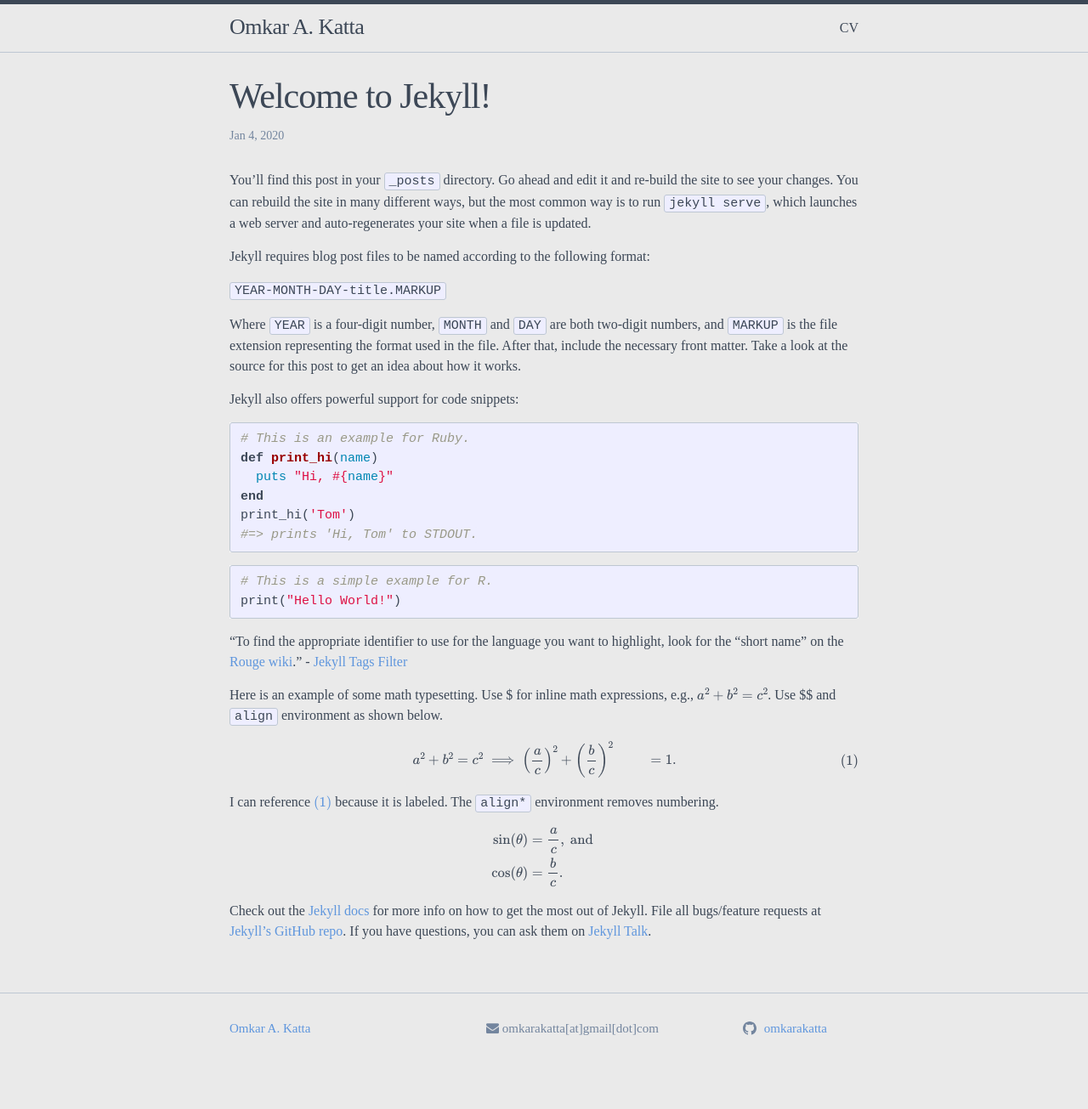
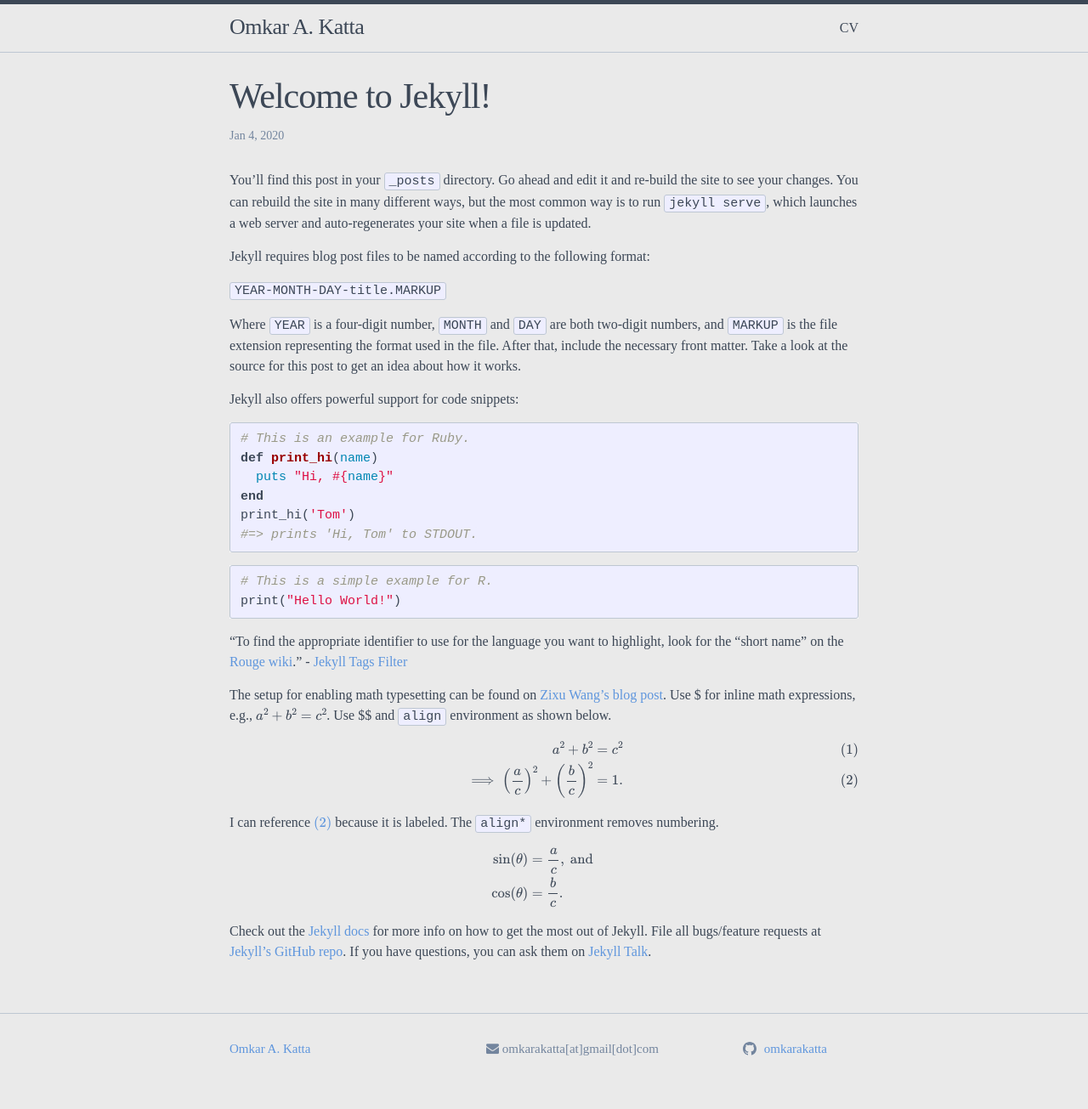
Before and after one commit to omkarakatta/omkarakatta.github.io, a Jekyll site: the page built from _posts/2020-01-04-welcome-to-jekyll.markdown, in a window 1280 px wide. Shown: the whole page at 85% size. Built offline with Jekyll 4.4.1, drawn with Linux system fonts in a browser that asks for light colours; nearby versions of some CDN libraries; formulas are drawn with MathJax 3; before the commit the page ends 1282 px from its top, so only the background shows below that.

Commit message:
revise math section and provide reference

```diff
--- a/_posts/2020-01-04-welcome-to-jekyll.markdown
+++ b/_posts/2020-01-04-welcome-to-jekyll.markdown
@@ -30,11 +30,11 @@
 
 "To find the appropriate identifier to use for the language you want to highlight, look for the “short name” on the [Rouge wiki](https://github.com/rouge-ruby/rouge/wiki/List-of-supported-languages-and-lexers)." - [Jekyll Tags Filter](https://jekyllrb.com/docs/liquid/tags/)
 
-Here is an example of some math typesetting. Use \\$ for inline math expressions, e.g., $a^2 + b^2 = c^2$. Use \\$\\$ and `align` environment as shown below.
+The setup for enabling math typesetting can be found on [Zixu Wang's blog post](https://hw311.me/en/jekyll/2019/01/23/support-latex-in-jekyll-blog/). Use \\$ for inline math expressions, e.g., $a^2 + b^2 = c^2$. Use \\$\\$ and `align` environment as shown below.
 
 $$
 \begin{align}
-  a^2 + b^2 &= c^2
+  a^2 + b^2 &= c^2 \\
   \implies \left(\frac{a}{c}\right)^2 + \left(\frac{b}{c}\right)^2 &= 1. \label{eqn:example}
 \end{align}
 $$
@@ -43,7 +43,7 @@
 
 $$
 \begin{align*}
-  \sin(\theta) &= \frac{a}{c}, \textnormal{ and } \\
+  \sin(\theta) &= \frac{a}{c}, \textrm{ and } \\
   \cos(\theta) &= \frac{b}{c}.
 \end{align*}
 $$
```
Also changed, not shown: README.md.
